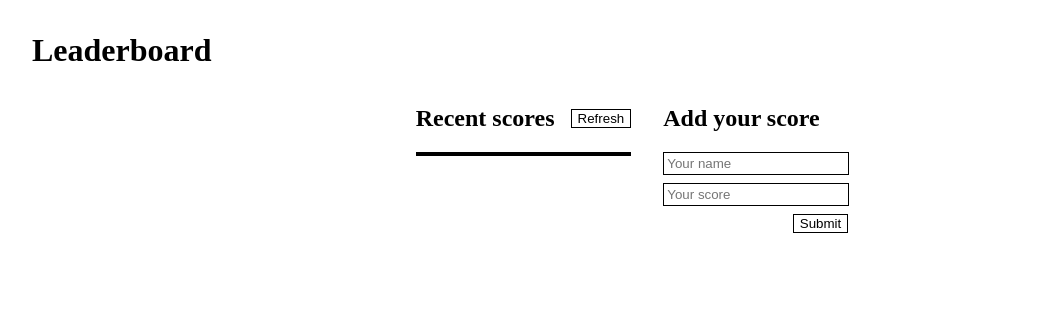
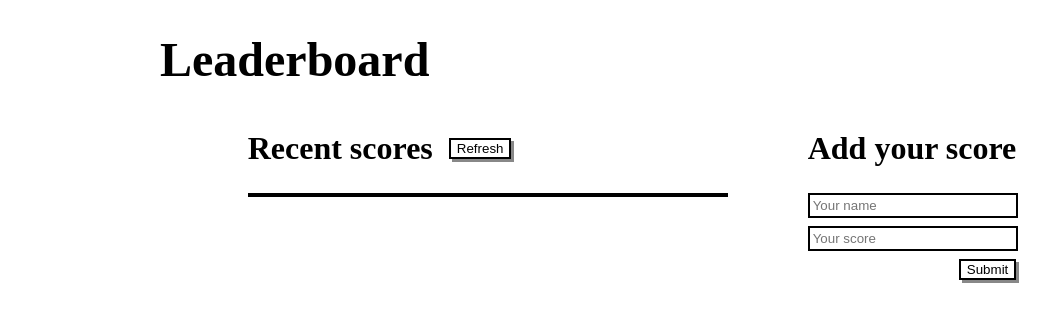
Before and after one commit to Alexr16/Leaderboard, a website built with webpack: page src/index.html in a window 1280 px wide. Shown: the whole page, without its empty margins (8-1058 px from the left). Built offline with nearby package versions, Linux system fonts and the light colour scheme; no server answers.

Commit message:
Style buttons

```diff
--- a/src/style.scss
+++ b/src/style.scss
@@ -1,7 +1,8 @@
 $body-color: blue;
 
 h1 {
-  margin: 2rem 2rem 1rem;
+  margin: 2rem 10rem 1rem;
+  font-size: 3em;
 }
 
 .body-app {
@@ -13,7 +14,8 @@ h1 {
 .scores {
   display: flex;
   flex-direction: column;
-  padding: 0 2rem 0 0;
+  padding: 0 5rem 0 0;
+  width: 40%;
 }
 
 .title-scores {
@@ -23,6 +25,7 @@ h1 {
 
 h2 {
   padding-right: 1rem;
+  font-size: 2em;
 }
 
 h3 {
@@ -32,6 +35,12 @@ h3 {
   margin-inline-start: 0;
   margin-inline-end: 0;
   font-weight: bold;
+  font-size: 2em;
+}
+
+p {
+  margin: 0;
+  padding: 0.5rem;
 }
 
 .refresh-btn {
@@ -39,7 +48,8 @@ h3 {
   margin: 0;
   align-content: flex-end;
   background: none;
-  border: 1px solid black;
+  border: 2px solid black;
+  box-shadow: 3px 3px #888888
 }
 
 .dinamic-scores {
@@ -47,19 +57,19 @@ h3 {
   max-width: 100%;
 }
 
-.scores-container:nth-child(odd) {
+.scores-container:nth-child(even) {
   background-color: #e0e0e2;
 }
 
 .input-name {
-  border: 1px solid black;
+  border: 2px solid black;
   padding: 3px;
   margin-bottom: 0.5rem;
   width: 96%;
 }
 
 .input-score {
-  border: 1px solid black;
+  border: 2px solid black;
   padding: 3px;
   width: 96%;
 }
@@ -74,6 +84,7 @@ h3 {
   width: fit-content;
   align-content: flex-end;
   background: none;
-  border: 1px solid black;
+  border: 2px solid black;
   margin: 0;
+  box-shadow: 3px 3px #888888
 }
```
Also changed, not shown: dist/main.js.
